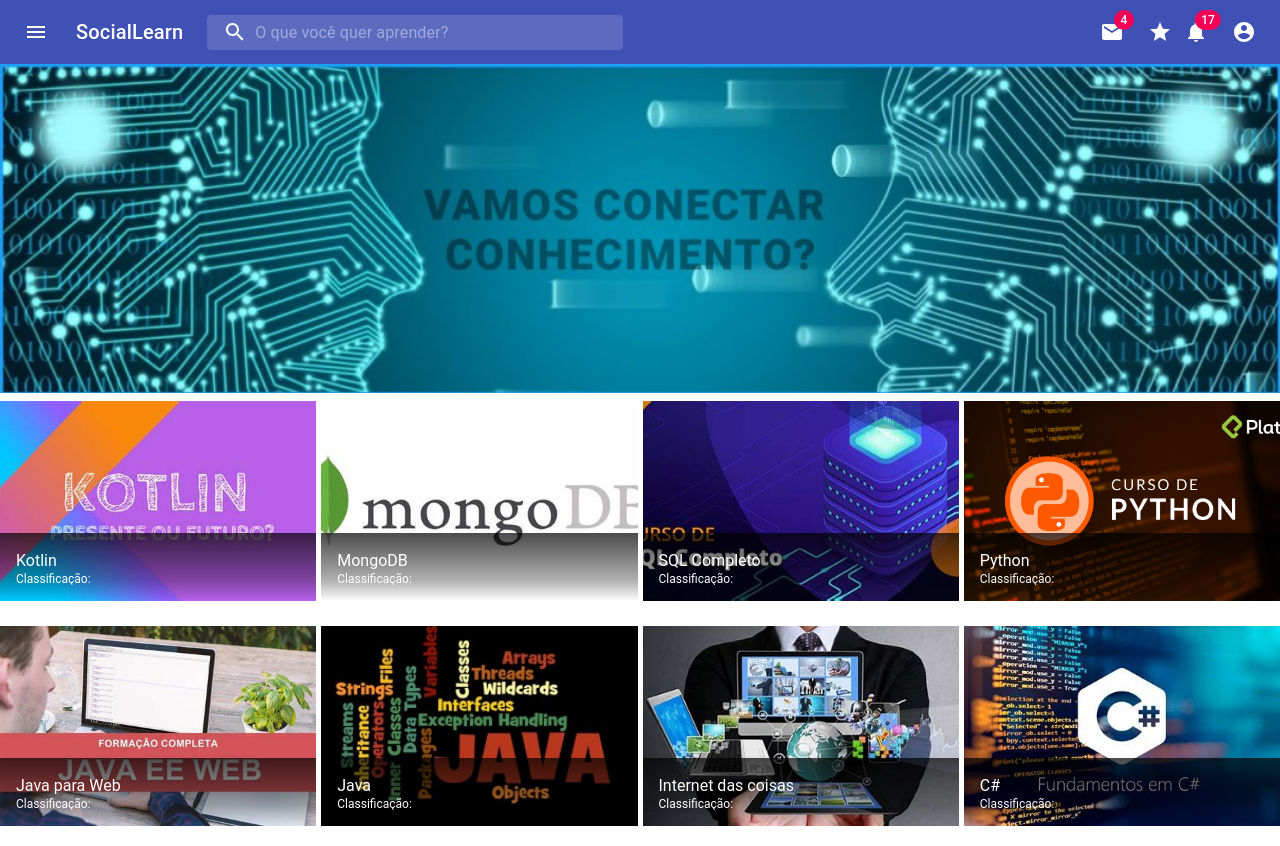
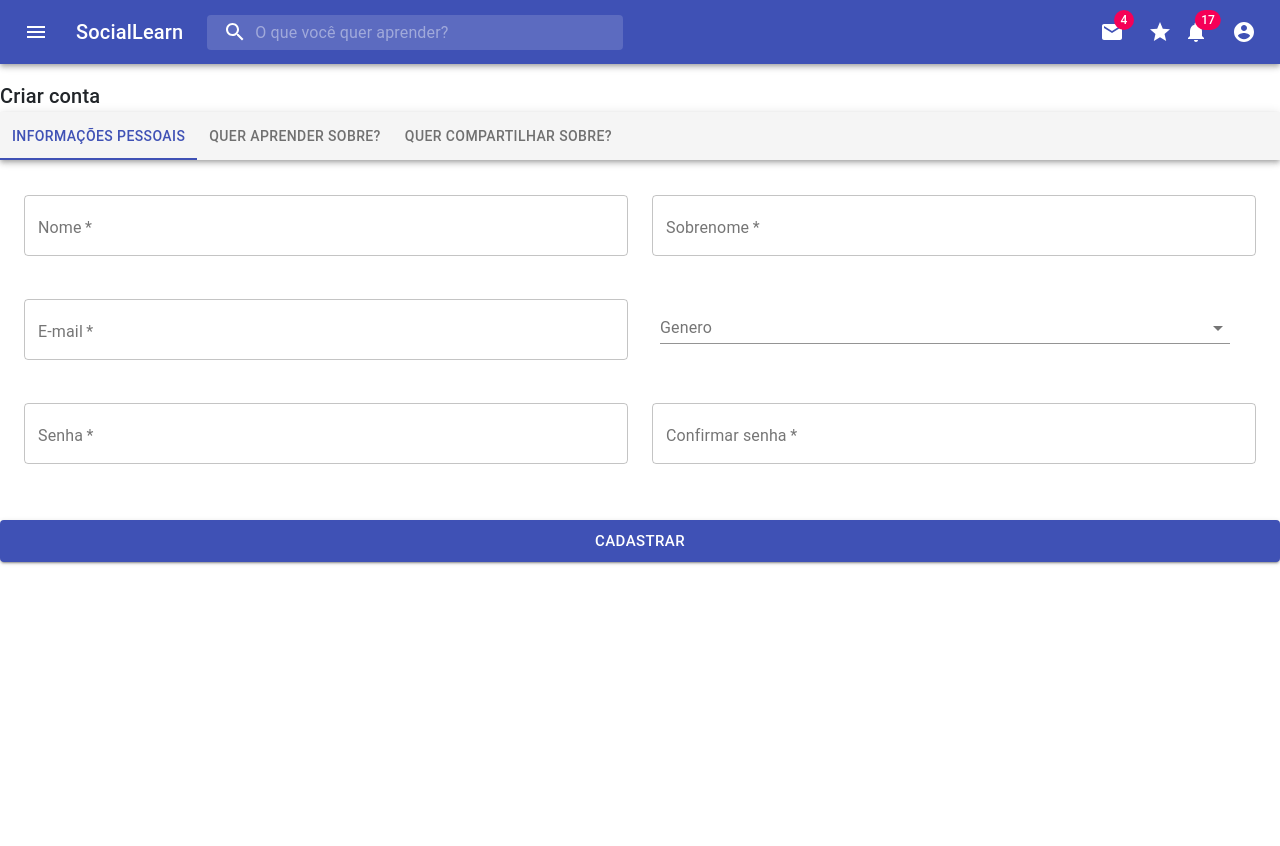
Before and after one commit to jessicapcruz/socialLearnApp, a React (Create React App) app: page / in a window 1280 px wide. After the commit the page ends 800 px from the top, so only its background shows below. Built offline with nearby package versions, Linux system fonts and the light colour scheme.

Commit message:
ajuste route

```diff
--- a/src/routes.js
+++ b/src/routes.js
@@ -7,7 +7,7 @@
     <Router>
         <Suspense fallback={<div></div>}>
             <Switch>
-                <Route patch="cadastro" component={Home}/>
+                <Route patch="cadastro" component={Cadastro}/>
                 <Route patch="/" component={Home}/>
                 <Route patch="inicio" component={Home}/>
             </Switch>
```
